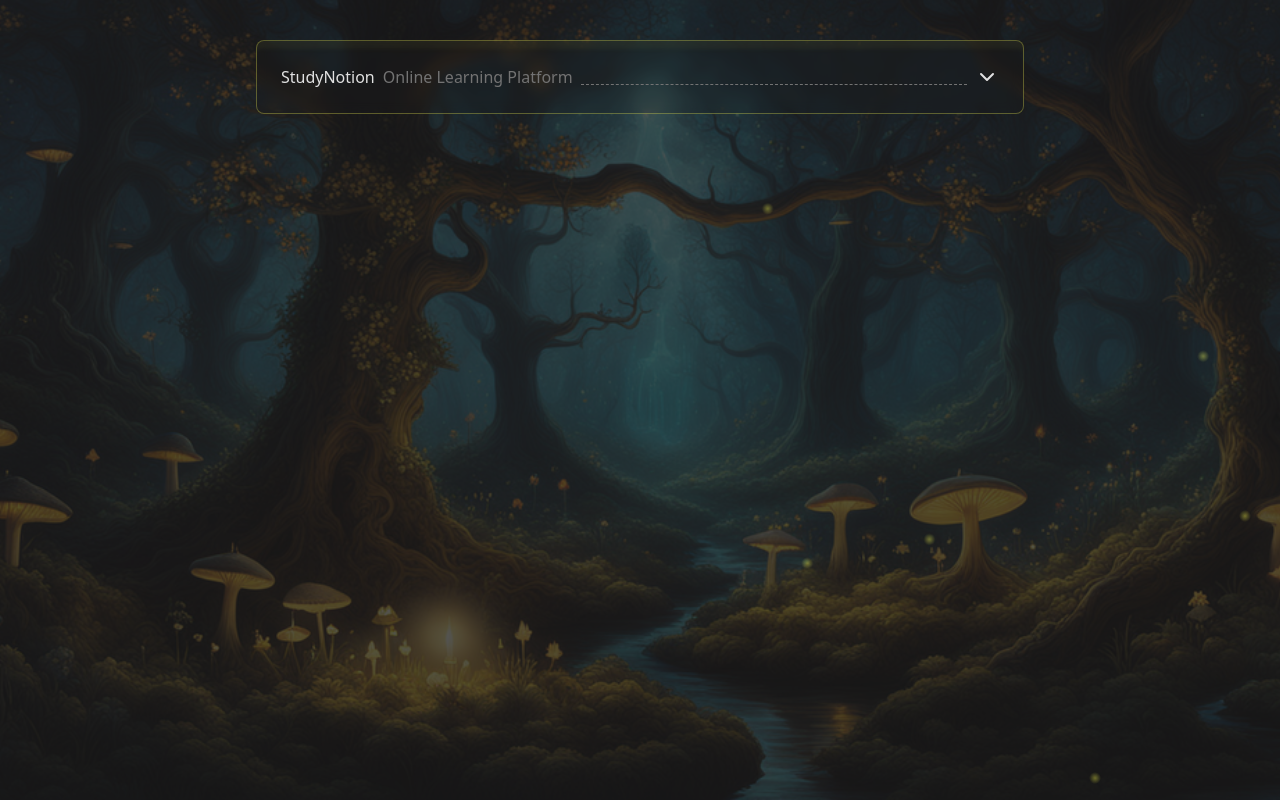
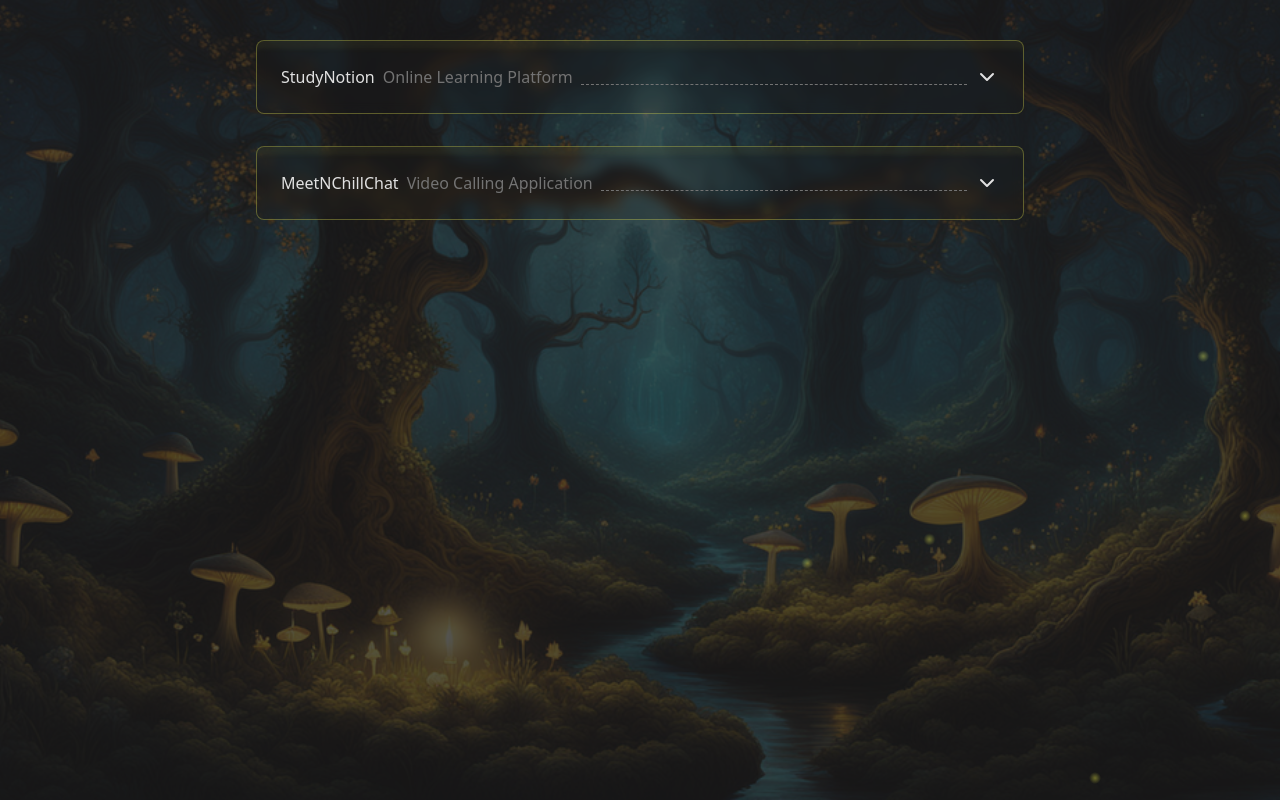
Before and after one commit to amitamrutiya/profilepalette, a Next.js app: page /projects in a window 1280 px wide. Built offline with nearby package versions, Linux system fonts and the light colour scheme.

Commit message:
add animation on open and close drop down menu
Signed-off-by: amitamrutiya2210 <amitamrutiya2210@gmail.com>

```diff
--- a/src/components/projects/ProjectLayout.tsx
+++ b/src/components/projects/ProjectLayout.tsx
@@ -1,8 +1,8 @@
 import React, { useState } from "react";
 import { ProjectListType } from "@/types";
-import { motion } from "framer-motion";
 import Link from "next/link";
 import { ChevronDown, ChevronUp } from "lucide-react";
+import { motion, AnimatePresence } from "framer-motion";
 
 function ProjectLayout({
   name,
@@ -14,10 +14,10 @@ function ProjectLayout({
 }: ProjectListType) {
   const [dropDown, SetDropDown] = useState(false);
   return (
-    <div className="relative">
+    <div className="relative w-full">
       <button
         onClick={() => SetDropDown(!dropDown)}
-        className="text-sm md:text-base flex items-center justify-between w-full rounded-lg overflow-hidden p-4 md:p-6 custom-bg"
+        className="text-sm md:text-base flex items-center justify-between w-full rounded-lg overflow-hidden p-4 md:p-6 custom-bg transition transform"
       >
         <div className="flex items-center justify-center space-x-2">
           <h2 className="text-foreground">{name}</h2>
@@ -29,10 +29,14 @@ function ProjectLayout({
           {dropDown ? <ChevronUp /> : <ChevronDown />}
         </span>
       </button>
-      <div
-        className={`transition-all transform origin-top ${
-          dropDown ? "scale-y-100" : "scale-y-0"
-        } w-full mt-2 overflow-hidden text-sm md:text-base flex items-center justify-between rounded-lg p-4 md:p-6 custom-bg`}
+      <AnimatePresence>
+        {dropDown && (
+          <motion.div
+            initial={{ y: "0%" }}
+            animate={{ y: "3%" }}
+            exit={{ y: "0%" }}
+            transition={{ duration: 0.5 }}
+            className="w-full mt-2 overflow-hidden text-sm md:text-base flex items-center justify-between rounded-lg p-4 md:p-6 custom-bg"
           >
             <div className="p-4">
               <h3 className="font-bold text-lg mb-2">Description</h3>
@@ -47,7 +51,7 @@ function ProjectLayout({
                     {tech}
                   </span>
                 ))}
-          </div>{" "}
+              </div>
               <div className="mt-6">
                 <Link href={demoLink}>
                   <span className="inline-block px-4 py-2 border border-blue-500 text-blue-500 rounded hover:bg-blue-500 hover:text-white transition-colors duration-200">
@@ -61,7 +65,9 @@ function ProjectLayout({
                 </Link>
               </div>
             </div>
-      </div>
+          </motion.div>
+        )}
+      </AnimatePresence>
     </div>
   );
 }
--- a/src/data.ts
+++ b/src/data.ts
@@ -20,6 +20,24 @@ export const projectsData: ProjectListType[] = [
       "Tailwind",
       "Razorpay",
       "Git",
+    ],
+  },
+  {
+    id: 2,
+    name: "MeetNChillChat",
+    subHeading: "Video Calling Application",
+    description:
+      "MeetnChillChat is a video calling, chatting, and streaming application with a backend and a user interface. Enjoy the seamless video calling, streaming and chatting experience.",
+    demoLink: "https://meetn-chat.vercel.app",
+    sourceLink: "https://github.com/amitamrutiya2210/MeetnChat",
+    techStack: [
+      "NextJS",
+      "TypeScript",
+      "Tailwind",
+      "ShadCN",
+      "Git",
+      "WebRTC",
+      "Socket.io",
     ],
   },
 ];
```
Lines whose indentation alone changed are shown as unchanged.
